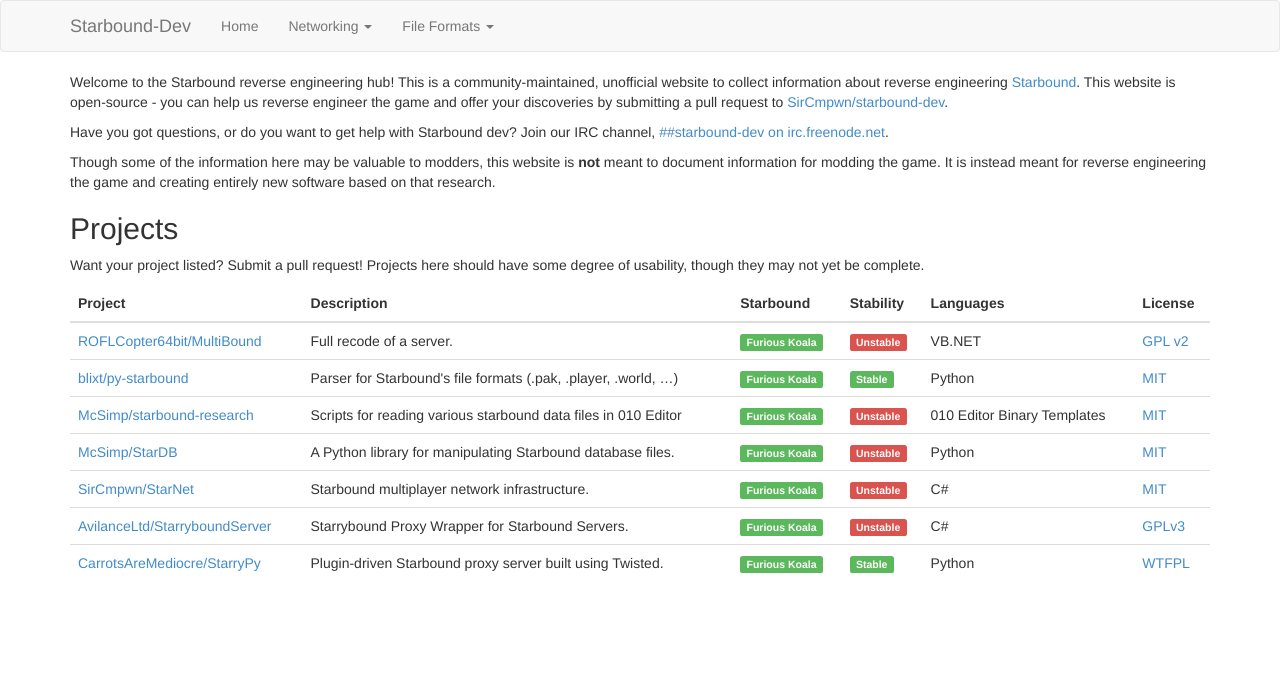
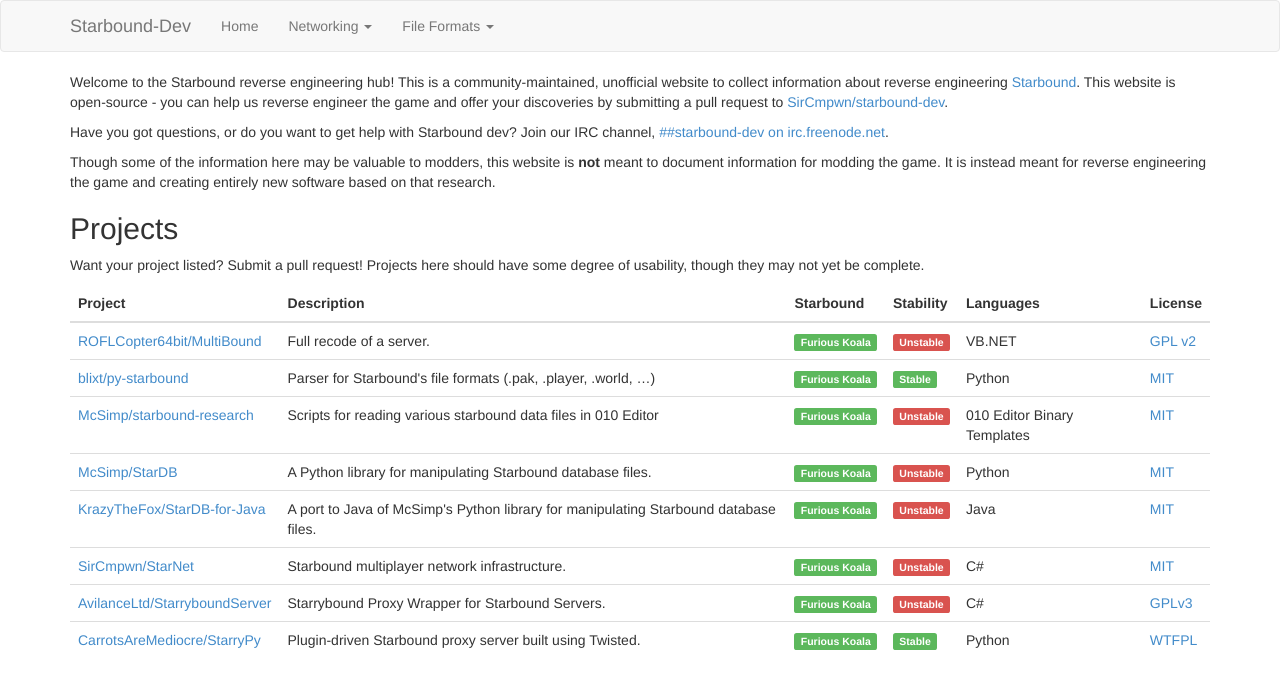
Before and after one commit to ddevault/starbound-dev, a Jekyll site: the page built from index.md, in a window 1280 px wide. Shown: the top 689 px of the page. Built offline with Jekyll 4.4.1, drawn with Linux system fonts in a browser that asks for light colours; Markdown is read by kramdown in place of the engine named in the settings.

Commit message:
Added StarDB-for-Java.

```diff
--- a/index.md
+++ b/index.md
@@ -70,6 +70,14 @@ yet be complete.
             <td>Python</td>
             <td><a target="_blank" href="https://github.com/McSimp/StarDB/blob/master/LICENSE">MIT</a></td>
         </tr>
+        <tr> <!-- StarDB-for-Java -->
+            <td><a target="_blank" href="https://github.com/KrazyTheFox/StarDB-for-Java">KrazyTheFox/StarDB-for-Java</a></td>
+            <td>A port to Java of McSimp's Python library for manipulating Starbound database files.</td>
+            <td><span class="label label-success">Furious Koala</span></td>
+            <td><span class="label label-danger">Unstable</span></td>
+            <td>Java</td>
+            <td><a target="_blank" href="https://github.com/KrazyTheFox/StarDB-for-Java/blob/master/LICENSE">MIT</a></td>
+        </tr>
         <tr> <!-- StarNet -->
             <td><a target="_blank" href="https://github.com/SirCmpwn/StarNet">SirCmpwn/StarNet</a></td>
             <td>Starbound multiplayer network infrastructure.</td>
```
